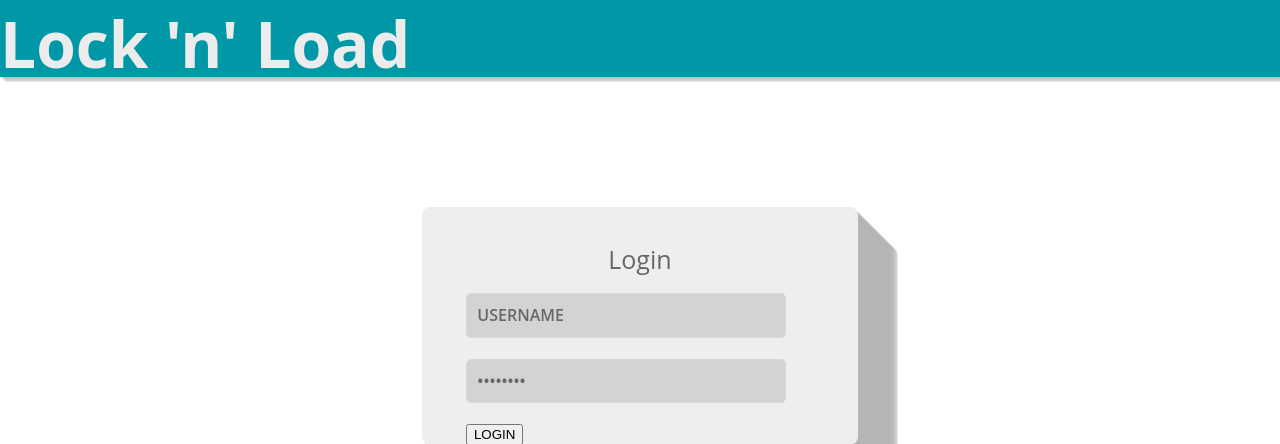
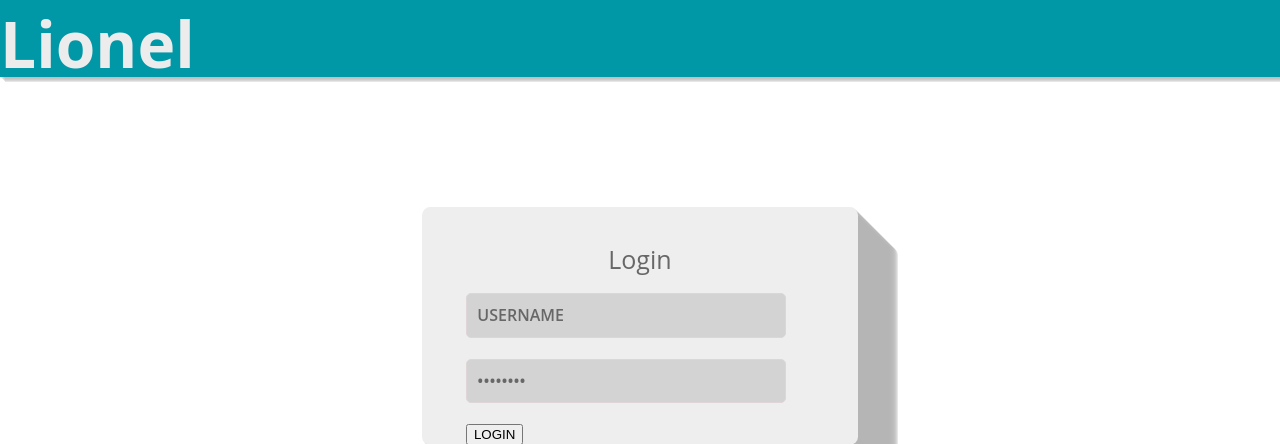
Before and after one commit to lnlfp/lnlfp, a Django app: template loader/templates/login.html in a window 1280 px wide. Shown: the top 444 px of the page. Run offline with Django 3.2, Linux system fonts and the light colour scheme; the template is opened without the code that fills it, so the values that code supplies are empty.

Commit message:
Updating branding

```diff
--- a/loader/templates/login.html
+++ b/loader/templates/login.html
@@ -3,7 +3,7 @@
 <link rel="stylesheet" type="text/css" href="{% static 'loader/css/login.css' %}">
 
 <div id="title">
-    <span id="title_text">Lock 'n' Load</span>
+    <span id="title_text">Lionel</span>
 </div>
 <br/>
 <div id="content" class="main">
```
